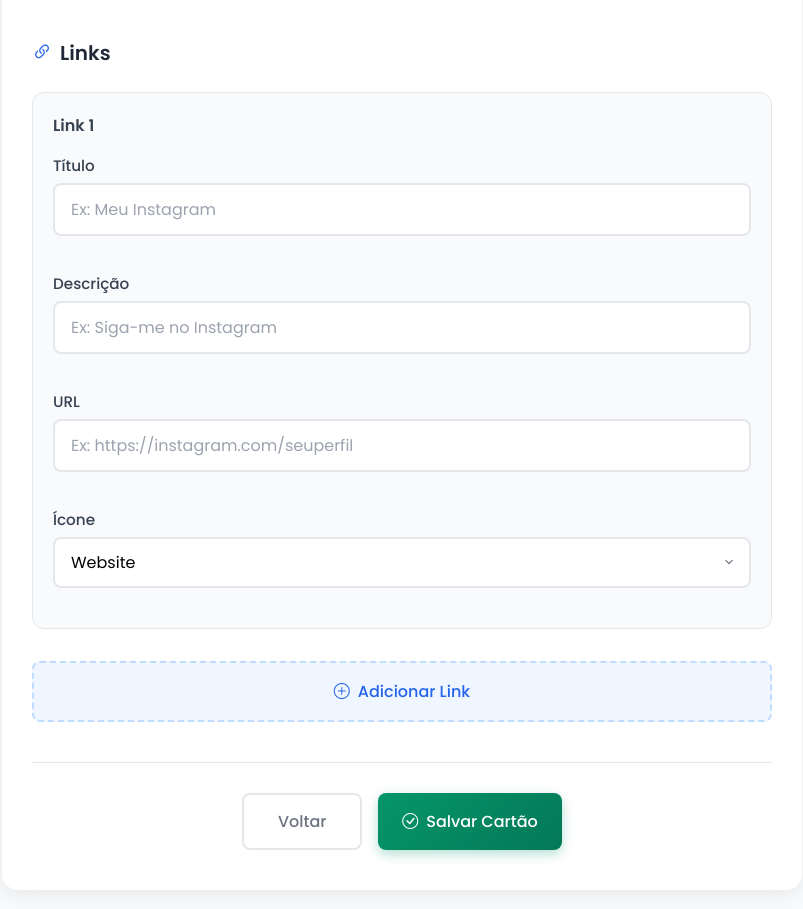
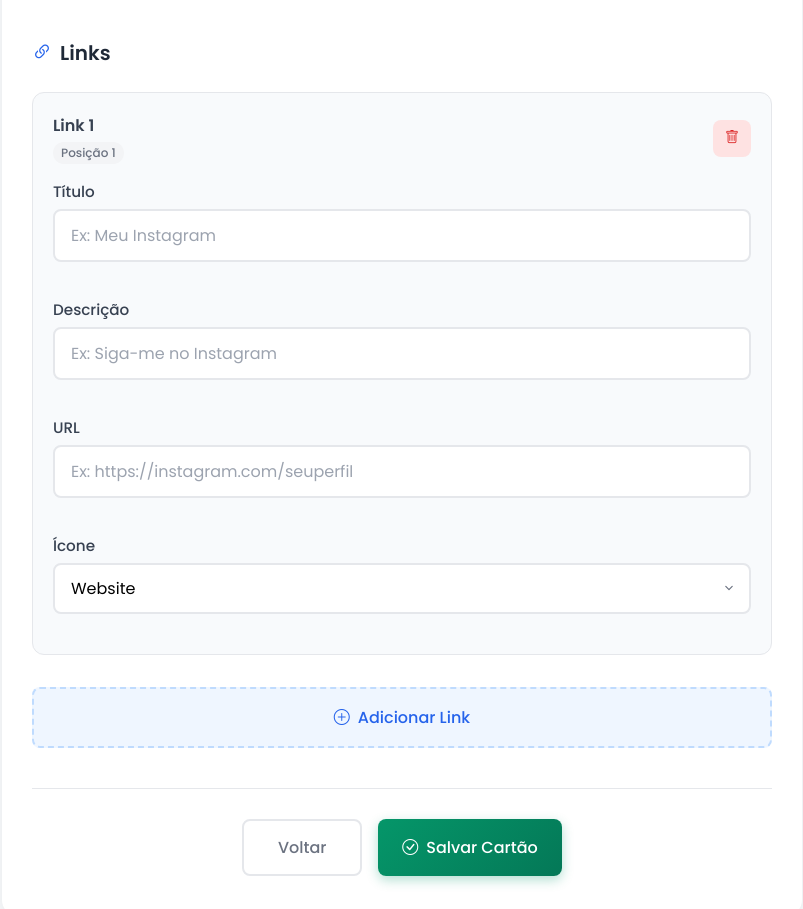
Before and after one commit to 90fabricio09/config.echotap, a React (Vite) app: page /setup in a window 1280 px wide. Shown: the part 1452-2361 px from the top of the page, without its empty margins (238-1041 px from the left). Built offline with nearby package versions, Linux system fonts and the light colour scheme.

Commit message:
Add files via upload

```diff
--- a/src/css/CardSetup.css
+++ b/src/css/CardSetup.css
@@ -695,3 +695,64 @@
         padding: 16px;
     }
 }
+
+.link-info {
+    display: flex;
+    flex-direction: column;
+    gap: 4px;
+    flex: 1;
+}
+
+.link-number {
+    font-weight: 600;
+    color: #374151;
+    font-size: 1rem;
+}
+
+.link-position {
+    font-size: 0.75rem;
+    color: #6b7280;
+    background: #f3f4f6;
+    padding: 2px 8px;
+    border-radius: 12px;
+    display: inline-block;
+    width: fit-content;
+    font-weight: 500;
+}
+
+.link-controls {
+    display: flex;
+    align-items: center;
+    gap: 8px;
+}
+
+/* Botões de ordenação */
+.move-link-btn {
+    background: #f3f4f6;
+    color: #6b7280;
+    border: none;
+    padding: 8px 12px;
+    border-radius: 8px;
+    cursor: pointer;
+    transition: all 0.3s ease;
+    font-family: 'Poppins', -apple-system, BlinkMacSystemFont, 'Segoe UI', sans-serif;
+    font-size: 0.875rem;
+    font-weight: 500;
+    display: flex;
+    align-items: center;
+    justify-content: center;
+    min-width: 36px;
+    min-height: 36px;
+}
+
+.move-link-btn:hover:not(:disabled) {
+    background: #e5e7eb;
+    transform: scale(1.05);
+}
+
+.move-link-btn:disabled {
+    background: #f9fafb;
+    color: #d1d5db;
+    cursor: not-allowed;
+    transform: none;
+}
--- a/src/pages/CardSetup.jsx
+++ b/src/pages/CardSetup.jsx
@@ -221,6 +221,35 @@ const CardSetup = () => {
                 links: prev.links.filter(link => link.id !== linkId)
             }));
         }
+    };
+
+    // Funções para reordenar links
+    const moveLinkUp = (linkId) => {
+        setFormData(prev => {
+            const links = [...prev.links];
+            const currentIndex = links.findIndex(link => link.id === linkId);
+
+            if (currentIndex > 0) {
+                // Trocar com o link anterior
+                [links[currentIndex], links[currentIndex - 1]] = [links[currentIndex - 1], links[currentIndex]];
+            }
+
+            return { ...prev, links };
+        });
+    };
+
+    const moveLinkDown = (linkId) => {
+        setFormData(prev => {
+            const links = [...prev.links];
+            const currentIndex = links.findIndex(link => link.id === linkId);
+
+            if (currentIndex < links.length - 1) {
+                // Trocar com o link seguinte
+                [links[currentIndex], links[currentIndex + 1]] = [links[currentIndex + 1], links[currentIndex]];
+            }
+
+            return { ...prev, links };
+        });
     };
 
     const handlePhotoUpload = async (e) => {
@@ -606,19 +635,45 @@ const CardSetup = () => {
                             Links
                         </h2>
 
-                        {formData.links.map((link) => (
+                        {formData.links.map((link, index) => (
                             <div key={link.id} className="link-group">
                                 <div className="link-header">
-                                    <span className="link-number">Link {link.id}</span>
-                                    {formData.links.length > 1 && (
+                                    <div className="link-info">
+                                        <span className="link-number">Link {index + 1}</span>
+                                        <span className="link-position">Posição {index + 1}</span>
+                                    </div>
+                                    <div className="link-controls">
+                                        {formData.links.length > 1 && (
+                                            <>
+                                                <button
+                                                    type="button"
+                                                    onClick={() => moveLinkUp(link.id)}
+                                                    className="move-link-btn"
+                                                    disabled={index === 0}
+                                                    title="Mover para cima"
+                                                >
+                                                    <i className="bi bi-arrow-up"></i>
+                                                </button>
+                                                <button
+                                                    type="button"
+                                                    onClick={() => moveLinkDown(link.id)}
+                                                    className="move-link-btn"
+                                                    disabled={index === formData.links.length - 1}
+                                                    title="Mover para baixo"
+                                                >
+                                                    <i className="bi bi-arrow-down"></i>
+                                                </button>
+                                            </>
+                                        )}
                                         <button
                                             type="button"
                                             onClick={() => removeLink(link.id)}
                                             className="remove-link-btn"
+                                            title="Remover link"
                                         >
                                             <i className="bi bi-trash"></i>
                                         </button>
-                                    )}
+                                    </div>
                                 </div>
 
                                 <div className="link-fields">
```
